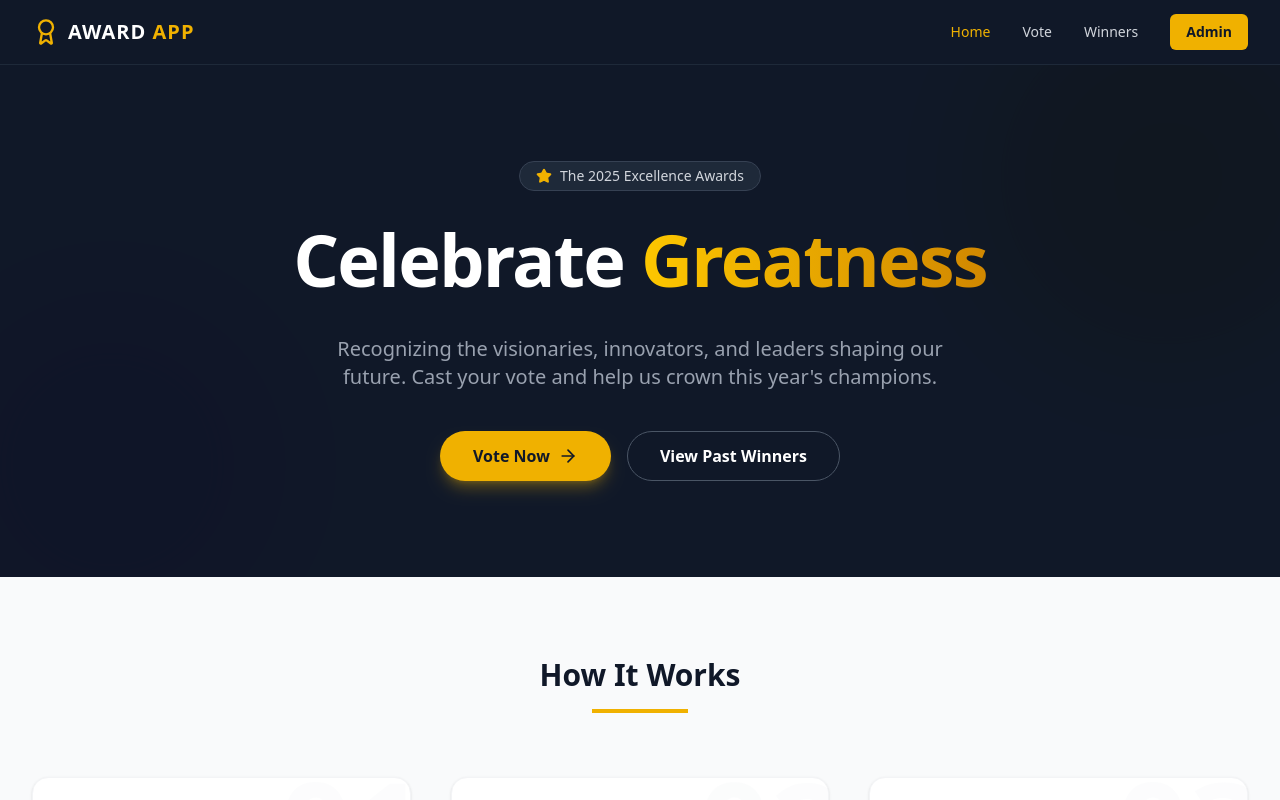
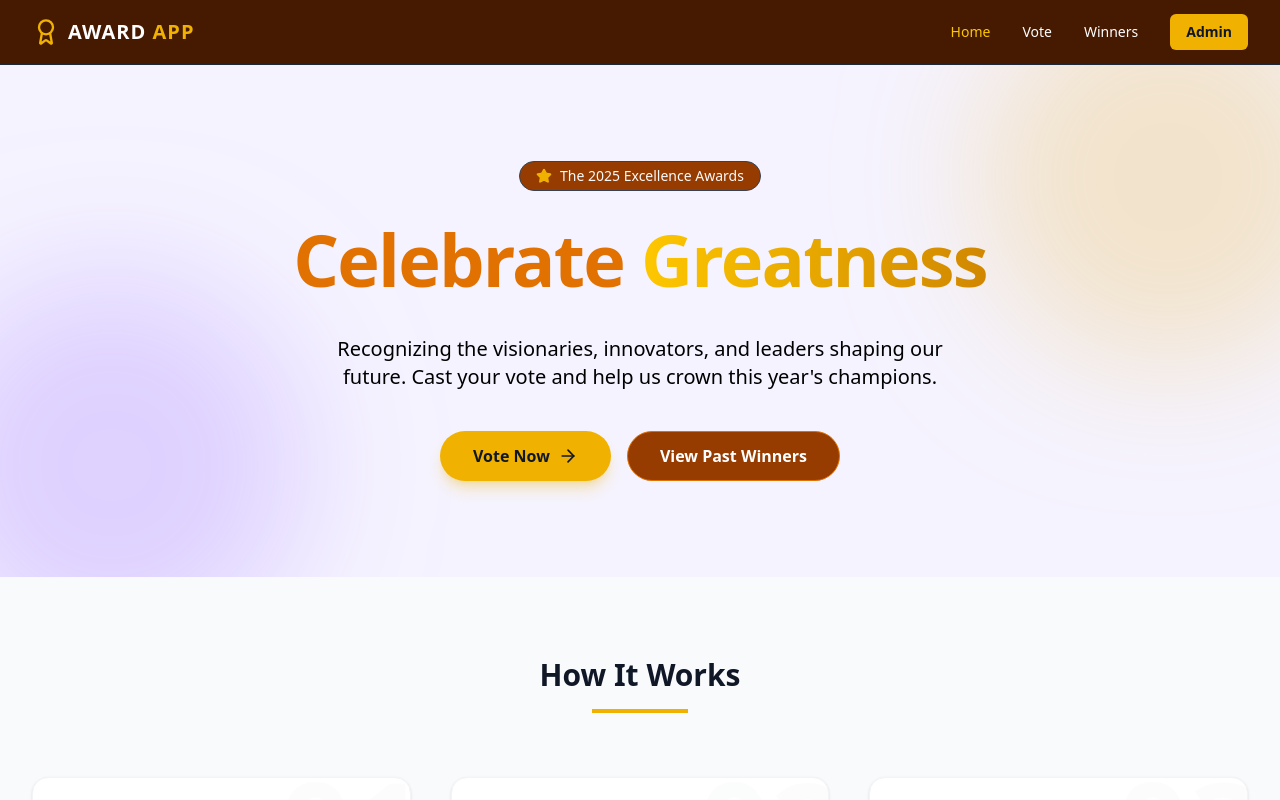
Before and after one commit to hayZedTech/awards, a React (Vite) app: page / in a window 1280 px wide. Shown: the top 800 px of the page. Built offline with nearby package versions, Linux system fonts and the light colour scheme; no server answers.

Commit message:
New Update

```diff
--- a/src/components/LoadingSpinner.jsx
+++ b/src/components/LoadingSpinner.jsx
@@ -2,7 +2,7 @@ import React, { useState, useEffect, useMemo } from 'react';
 import { Trophy, Zap, ChevronDown, Award, Users, AlertTriangle, Database } from 'lucide-react';
 
 const LoadingSpinner = () => (
-    <div className="flex flex-col justify-center items-center py-24 bg-gray-900">
+    <div className="flex flex-col justify-center items-center py-24 bg-amber-50">
 
         {/* The new, stylish spinner container */}
         <div className="relative w-24 h-24 mb-4">
@@ -13,7 +13,7 @@ const LoadingSpinner = () => (
                           rounded-full
                           w-full h-full
                           border-8 border-t-8 border-b-8
-                          border-gray-700 border-t-yellow-500 border-b-green-500
+                          border-amber-700 border-t-yellow-500 border-b-green-500
                           shadow-xl shadow-yellow-500/50"
             ></div>
 
@@ -23,11 +23,11 @@ const LoadingSpinner = () => (
             </div>
         </div>
 
-        <p className="mt-4 text-xl font-semibold text-white tracking-wider">
-            Celebrate Greatness...
+        <p className="mt-4 text-xl font-semibold text-amber-950 tracking-wider">
+            Loading and Tallying Votes...
         </p>
-        <p className="text-sm text-gray-400">
-            Your voice matters in deciding the winner.
+        <p className="text-sm text-gray-700">
+            A moment while we determine the winners.
         </p>
     </div>
 );
--- a/src/components/Navbar.jsx
+++ b/src/components/Navbar.jsx
@@ -11,11 +11,11 @@ const Navbar = () => {
   // Helper to highlight active link
   const navClass = (path) =>
     `text-sm font-medium transition-colors hover:text-yellow-500 ${
-      location.pathname === path ? 'text-yellow-500 font-bold' : 'text-gray-300'
+      location.pathname === path ? 'text-yellow-400 font-bold' : 'text-white'
     }`;
 
   return (
-    <nav className="bg-gray-900 border-b border-gray-800 sticky top-0 z-50">
+    <nav className="bg-amber-950 border-b border-gray-800 sticky top-0 z-50">
       <div className="max-w-7xl mx-auto px-4 sm:px-6 lg:px-8">
         <div className="flex items-center justify-between h-16">
 
--- a/src/pages/Home.jsx
+++ b/src/pages/Home.jsx
@@ -6,24 +6,24 @@ const Home = () => {
   return (
     <div className="bg-white">
       {/* --- HERO SECTION --- */}
-      <section className="relative bg-gray-900 text-white overflow-hidden">
+      <section className="relative bg-violet-50 text-white overflow-hidden">
         {/* Abstract Background Design */}
         <div className="absolute inset-0">
           <div className="absolute top-0 right-0 -mr-20 -mt-20 w-96 h-96 bg-yellow-500 rounded-full mix-blend-multiply filter blur-3xl opacity-20 animate-blob"></div>
-          <div className="absolute bottom-0 left-0 -ml-20 -mb-20 w-96 h-96 bg-purple-500 rounded-full mix-blend-multiply filter blur-3xl opacity-20 animate-blob animation-delay-2000"></div>
+          <div className="absolute bottom-0 left-0 -ml-20 -mb-20 w-96 h-96 bg-violet-500 rounded-full mix-blend-multiply filter blur-3xl opacity-20 animate-blob animation-delay-2000"></div>
         </div>
 
         <div className="relative max-w-7xl mx-auto px-4 py-24 sm:px-6 lg:px-8 flex flex-col items-center text-center">
-          <div className="inline-flex items-center gap-2 bg-gray-800 border border-gray-700 rounded-full px-4 py-1 mb-8">
+          <div className="inline-flex items-center gap-2 bg-amber-800 border border-gray-700 rounded-full px-4 py-1 mb-8">
             <Star size={16} className="text-yellow-500 fill-yellow-500" />
-            <span className="text-sm font-medium text-gray-300">The 2025 Excellence Awards</span>
+            <span className="text-sm font-medium text-gray-50">The 2025 Excellence Awards</span>
           </div>
 
           <h1 className="text-5xl md:text-7xl font-extrabold tracking-tight mb-6">
-            Celebrate <span className="text-transparent bg-clip-text bg-gradient-to-r from-yellow-400 to-yellow-600">Greatness</span>
+            <span className='text-amber-600'>Celebrate</span> <span className="text-transparent bg-clip-text bg-gradient-to-r from-yellow-400 to-yellow-600">Greatness</span>
           </h1>
 
-          <p className="mt-4 text-xl text-gray-400 max-w-2xl mx-auto mb-10">
+          <p className="mt-4 text-xl text-black max-w-2xl mx-auto mb-10">
             Recognizing the visionaries, innovators, and leaders shaping our future. Cast your vote and help us crown this year's champions.
           </p>
 
@@ -31,7 +31,7 @@ const Home = () => {
             <Link to="/vote" className="inline-flex items-center justify-center px-8 py-3 border border-transparent text-base font-bold rounded-full text-gray-900 bg-yellow-500 hover:bg-yellow-400 transition transform hover:scale-105 shadow-lg shadow-yellow-500/30">
               Vote Now <ArrowRight className="ml-2" size={20} />
             </Link>
-            <Link to="/winners" className="inline-flex items-center justify-center px-8 py-3 border border-gray-600 text-base font-bold rounded-full text-white hover:bg-gray-800 transition">
+            <Link to="/winners" className="inline-flex items-center justify-center px-8 py-3 border border-amber-600 text-base font-bold rounded-full text-white bg-amber-800 hover:bg-amber-600 transition">
               View Past Winners
             </Link>
           </div>
--- a/src/pages/Vote.jsx
+++ b/src/pages/Vote.jsx
@@ -261,7 +261,7 @@ const Vote = () => {
               className={`w-full flex items-center justify-center font-semibold py-3 px-4 rounded-xl transition-all shadow-sm ${
                 isSendingMagicLink
                   ? 'bg-gray-400 text-white cursor-not-allowed'
-                  : 'bg-yellow-500 text-white hover:bg-yellow-600 gap-2' // Keep gap-2 only when not loading
+                  : 'bg-amber-600 text-white hover:bg-amber-700 gap-2' // Keep gap-2 only when not loading
               }`}
             >
               {isSendingMagicLink ? (
--- a/src/pages/Winners.jsx
+++ b/src/pages/Winners.jsx
@@ -33,7 +33,7 @@ const supabaseFetch = async (endpoint) => {
 
 // Simple loading component
 const LoadingSpinner = () => (
-    <div className="flex flex-col justify-center items-center py-24 bg-gray-900">
+    <div className="flex flex-col justify-center items-center py-24 bg-amber-50">
 
         {/* The new, stylish spinner container */}
         <div className="relative w-24 h-24 mb-4">
@@ -44,7 +44,7 @@ const LoadingSpinner = () => (
                           rounded-full
                           w-full h-full
                           border-8 border-t-8 border-b-8
-                          border-gray-700 border-t-yellow-500 border-b-green-500
+                          border-amber-700 border-t-yellow-500 border-b-green-500
                           shadow-xl shadow-yellow-500/50"
             ></div>
 
@@ -54,10 +54,10 @@ const LoadingSpinner = () => (
             </div>
         </div>
 
-        <p className="mt-4 text-xl font-semibold text-white tracking-wider">
+        <p className="mt-4 text-xl font-semibold text-amber-950 tracking-wider">
             Loading and Tallying Votes...
         </p>
-        <p className="text-sm text-gray-400">
+        <p className="text-sm text-gray-700">
             A moment while we determine the winners.
         </p>
     </div>
@@ -216,16 +216,16 @@ const Winners = () => {
     );
 
     return (
-        <div className="min-h-screen bg-gray-900 py-8 px-4 sm:px-6 lg:px-8">
+        <div className="min-h-screen bg-amber-50 py-8 px-4 sm:px-6 lg:px-8">
             <div className="max-w-7xl mx-auto">
 
                 {/* Header */}
                 <div className="text-center mb-10">
                     <Trophy className="text-yellow-500 mx-auto mb-3" size={38} />
-                    <h1 className="text-4xl font-extrabold text-white tracking-tight">
+                    <h1 className="text-4xl font-extrabold text-amber-900 tracking-tight">
                         And The Winners Are...
                     </h1>
-                    <p className="mt-2 text-xl text-yellow-300">
+                    <p className="mt-2 text-xl text-yellow-600">
                         Celebrating the best across all categories.
                     </p>
                 </div>
@@ -244,7 +244,7 @@ const Winners = () => {
 
                         let winnerStatus = "Winner";
                         let winnerName = item.winner.name;
-                        let headerBg = "bg-green-600";
+                        let headerBg = "bg-amber-800";
                         let mainIcon = <Trophy className="inline mr-1" size={20} />;
 
                         // --- TIE DETECTION AND STATUS ASSIGNMENT ---
@@ -252,13 +252,13 @@ const Winners = () => {
                             // Check if the winner name contains the join character '&' (implies a tie)
                             if (winnerName.includes(' & ')) {
                                 winnerStatus = "TIE!";
-                                headerBg = "bg-yellow-600";
+                                headerBg = "bg-amber-600";
                                 mainIcon = <Users className="inline mr-1" size={20} />;
                             }
                         } else {
                             winnerStatus = "Pending";
                             winnerName = "No Votes Cast";
-                            headerBg = "bg-gray-700";
+                            headerBg = "bg-amber-400";
                             mainIcon = <Zap className="inline mr-1" size={20} />;
                         }
 
@@ -267,7 +267,7 @@ const Winners = () => {
                         return (
                             <div
                                 key={index}
-                                className="flex flex-col bg-gray-800 rounded-xl shadow-2xl transition-all duration-300 hover:scale-[1.02]"
+                                className="flex flex-col bg-white rounded-xl shadow-2xl transition-all duration-300 hover:scale-[1.02]"
                             >
                                 {/* Category Header */}
                                 <div className={`p-4 rounded-t-xl ${headerBg} text-white`}>
@@ -279,21 +279,21 @@ const Winners = () => {
 
                                 {/* Winner / Status Body */}
                                 <div className="p-5 flex-grow">
-                                    <p className={`text-sm font-semibold mb-1 ${hasZeroVotes ? 'text-gray-400' : 'text-yellow-400'}`}>
+                                    <p className={`text-xl text-center font-semibold mb-1 ${hasZeroVotes ? 'text-gray-400' : 'text-amber-400'}`}>
                                         {winnerStatus}
                                     </p>
-                                    <h3 className={`text-2xl font-extrabold leading-tight ${hasZeroVotes ? 'text-gray-500' : 'text-white'}`}>
+                                    <h3 className={`text-2xl font-extrabold leading-tight ${hasZeroVotes ? 'text-gray-500' : 'text-amber-950'}`}>
                                         {winnerName}
                                     </h3>
-                                    <p className="mt-2 text-gray-400 text-sm">
-                                        Total Votes: <strong className="text-white">{maxVotes}</strong>
+                                    <p className="mt-2 text-gray-700 text-sm">
+                                        Total Votes: <strong className="text-black">{maxVotes}</strong>
                                     </p>
                                 </div>
 
                                 {/* Detailed Tally Footer */}
-                                <div className="p-4 bg-gray-700 rounded-b-xl">
+                                <div className="p-4 bg-amber-700 rounded-b-xl">
                                     <details className="cursor-pointer">
-                                        <summary className="flex items-center justify-between font-semibold text-blue-300 hover:text-blue-200">
+                                        <summary className="flex items-center justify-between font-semibold text-white hover:text-blue-200">
                                             <span>Full Vote Breakdown ({votedNominees.length} Voted Nominees)</span>
                                             <ChevronDown size={16} className="ml-2" />
                                         </summary>
@@ -306,7 +306,7 @@ const Winners = () => {
                                                     <li
                                                         key={nom.id}
                                                         className={`flex justify-between items-center p-2 rounded-lg transition-colors
-                                                            ${isTopResult ? 'bg-yellow-900 border-l-4 border-yellow-500' : 'bg-gray-800'}`
+                                                            ${isTopResult ? 'bg-amber-950 border-l-4 border-amber-900' : 'bg-gray-800'}`
                                                         }
                                                     >
                                                         <span className={`text-sm ${isTopResult ? 'font-bold text-white' : 'text-gray-300'}`}>
@@ -319,7 +319,7 @@ const Winners = () => {
                                                 );
                                             })}
                                             {votedNominees.length === 0 && (
-                                                <p className="text-sm text-gray-500 pt-2">No nominees received votes yet.</p>
+                                                <p className="text-sm text-white pt-2">No nominees received votes yet.</p>
                                             )}
                                         </ul>
                                     </details>
```
